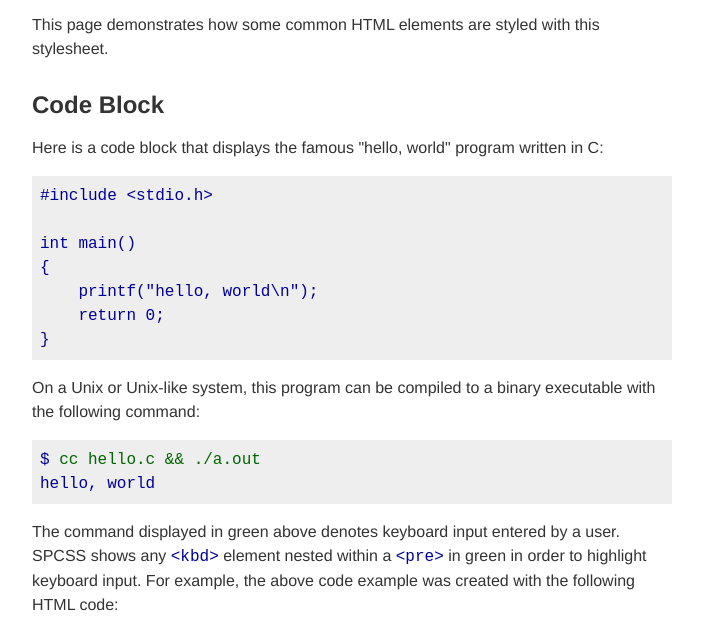
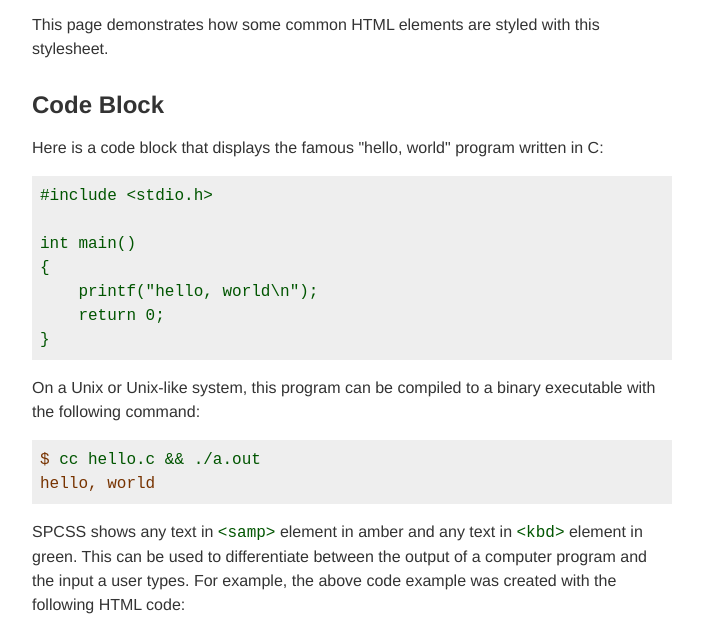
Before and after one commit to susam/spcss, a website: page index.html in a window 1280 px wide. Shown: the part 145-775 px from the top of the page, without its empty margins (288-991 px from the left). Drawn offline with Linux system fonts and the light colour scheme.

Commit message:
Use green and amber to color code and output

```diff
--- a/index.html
+++ b/index.html
@@ -40,11 +40,11 @@ int main()
 hello, world</samp>
 </pre>
 <p>
-  The command displayed in green above denotes keyboard input entered by
-  a user. SPCSS shows any <code>&lt;kbd&gt;</code> element nested within
-  a <code>&lt;pre&gt;</code> in green in order to highlight keyboard
-  input. For example, the above code example was created with the
-  following HTML code:
+  SPCSS shows any text in <code>&lt;samp&gt;</code> element in amber
+  and any text in <code>&lt;kbd&gt;</code> element in green. This can
+  be used to differentiate between the output of a computer program
+  and the input a user types. For example, the above code example was
+  created with the following HTML code:
 </p>
 <pre>
 <code>&lt;pre&gt;
--- a/sp.css
+++ b/sp.css
@@ -45,11 +45,13 @@ figcaption {
   font-size: small;
 }
 pre, code, samp, kbd {
-  color: #009;
   font-family: monospace, monospace;
 }
-pre kbd {
-  color: #060;
+pre, code, kbd {
+  color: #050;
+}
+samp {
+  color: #730;
 }
 pre, blockquote {
   background: #eee;
@@ -91,13 +93,14 @@ th, td {
     color: #9cf;
   }
   a:active {
-    color: #faa;
+    color: #f99;
   }
-  pre, code, samp, kbd {
-    color: #6cf;
+  pre, code, kbd {
+    color: #9c6;
+    font-family: monospace, monospace;
   }
-  pre kbd {
-    color: #9c6;
+  samp {
+    color: #db0;
   }
   pre, blockquote {
     background: #000;
```
Also changed, not shown: CHANGES.md (+9 -0 lines).
